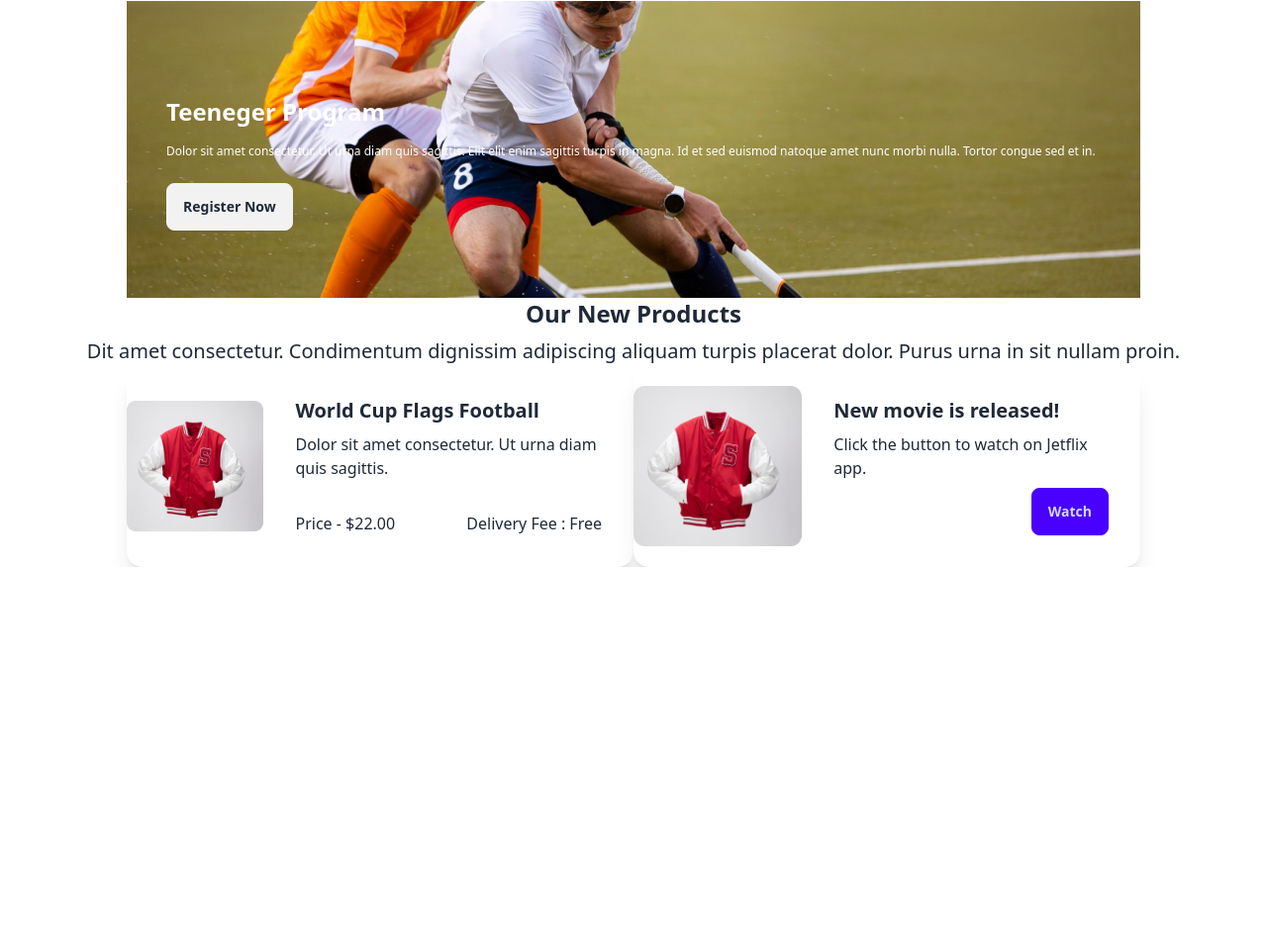
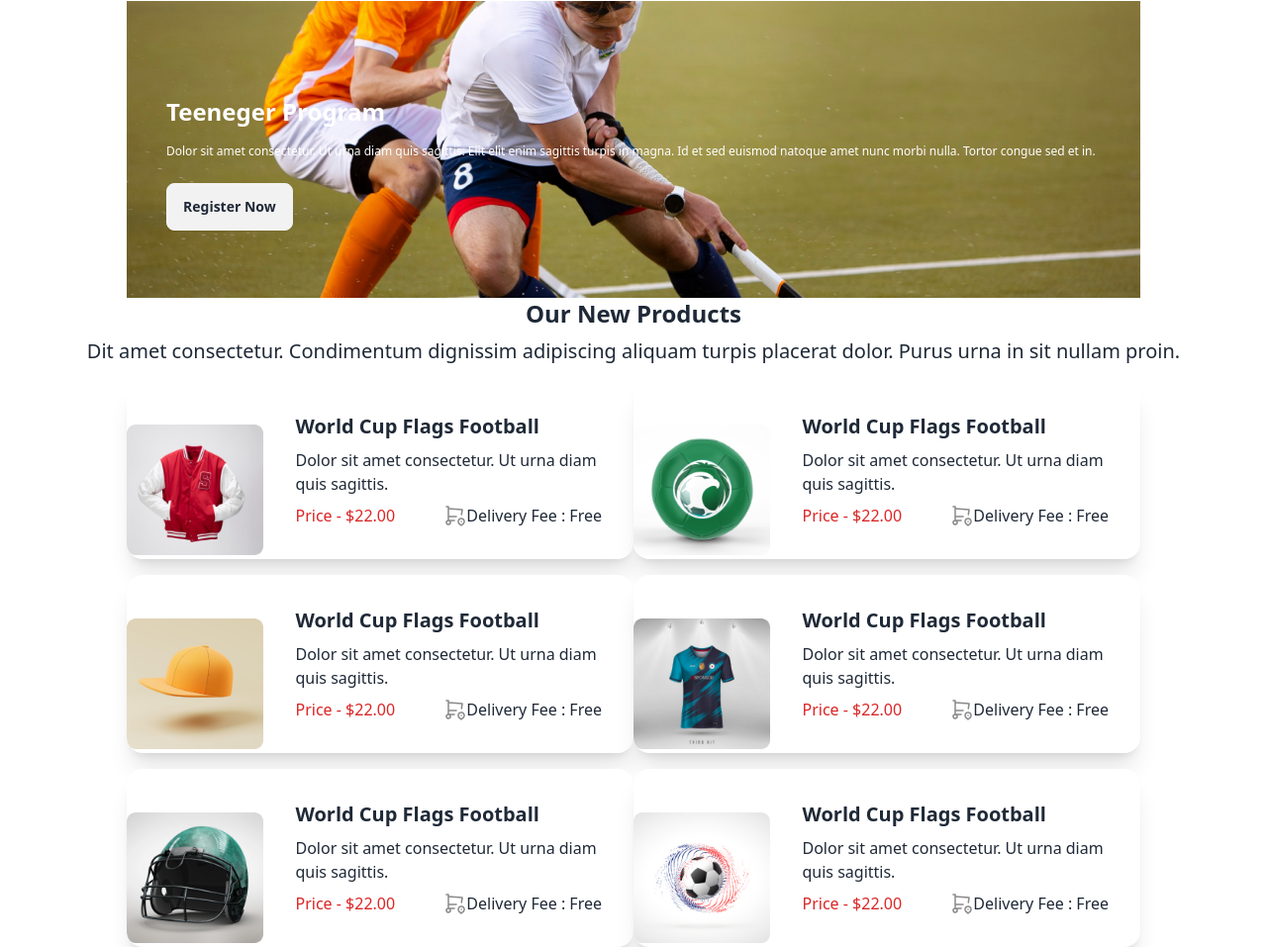
Before and after one commit to Numanahmed2005/Assignment-3, a plain HTML site: page index.html in a window 1280 px wide. Shown: the part 1655-2612 px from the top of the page at 99% size. Before the commit the page ends 2228 px from the top, so only its background shows below. Drawn offline with nearby package versions, Linux system fonts and the light colour scheme.

Commit message:
card add all

```diff
--- a/index.html
+++ b/index.html
@@ -134,28 +134,84 @@
           </div>
           <!--  card -->
           <div class="grid grid-rows-1 lg:grid-cols-2 w-[80%] mx-auto">
-            <div class="card card-side bg-base-100 shadow-xl">
-              <figure><img src="/Images/5.png" alt="Movie"/></figure>
+            <div class="card mt-4 lg:card-side bg-base-100 shadow-xl">
+              <figure class="pt-[40px]"><img src="/Images/5.png" alt="Movie"/></figure>
               <div class="card-body">
                 <h2 class="card-title"> World Cup Flags Football</h2>
                 <p> Dolor sit amet consectetur. Ut urna diam quis sagittis. </p>
                 <div class="card-actions justify-between">
-                  <h3> Price - $22.00</h3>
+                  <h3 class="text-red-600"> Price - $22.00</h3>
+                 <div class="flex"> <img src="/Images/Frame (1).jpg">
                   <h3> Delivery Fee : Free </h3>
+                </div>
                 </div>
               </div>
             </div>
-            <div class="card mt-2 card-side bg-base-100 shadow-xl lg:mt-0">
-              <figure><img src="/Images/5.png" alt="Movie"/></figure>
+            <div class="card mt-4 lg:card-side bg-base-100 shadow-xl">
+              <figure class="pt-[40px]"><img src="/Images/6.png" alt="Movie"/></figure>
               <div class="card-body">
-                <h2 class="card-title">New movie is released!</h2>
-                <p>Click the button to watch on Jetflix app.</p>
-                <div class="card-actions justify-end">
-                  <button class="btn btn-primary">Watch</button>
+                <h2 class="card-title"> World Cup Flags Football</h2>
+                <p> Dolor sit amet consectetur. Ut urna diam quis sagittis. </p>
+                <div class="card-actions justify-between">
+                  <h3 class="text-red-600"> Price - $22.00</h3>
+                 <div class="flex"> <img src="/Images/Frame (1).jpg">
+                  <h3> Delivery Fee : Free </h3>
+                </div>
                 </div>
               </div>
             </div>
-          </div>
+            <div class="card mt-4 lg:card-side bg-base-100 shadow-xl">
+              <figure class="pt-[40px]"><img src="/Images/7.png" alt="Movie"/></figure>
+              <div class="card-body">
+                <h2 class="card-title"> World Cup Flags Football</h2>
+                <p> Dolor sit amet consectetur. Ut urna diam quis sagittis. </p>
+                <div class="card-actions justify-between">
+                  <h3 class="text-red-600"> Price - $22.00</h3>
+                 <div class="flex"> <img src="/Images/Frame (1).jpg">
+                  <h3> Delivery Fee : Free </h3>
+                </div>
+                </div>
+              </div>
+            </div>
+            <div class="card mt-4 lg:card-side bg-base-100 shadow-xl">
+              <figure class="pt-[40px]"><img src="/Images/8.png" alt="Movie"/></figure>
+              <div class="card-body">
+                <h2 class="card-title"> World Cup Flags Football</h2>
+                <p> Dolor sit amet consectetur. Ut urna diam quis sagittis. </p>
+                <div class="card-actions justify-between">
+                  <h3 class="text-red-600"> Price - $22.00</h3>
+                 <div class="flex"> <img src="/Images/Frame (1).jpg">
+                  <h3> Delivery Fee : Free </h3>
+                </div>
+                </div>
+              </div>
+            </div>
+            <div class="card mt-4 lg:card-side bg-base-100 shadow-xl">
+              <figure class="pt-[40px]"><img src="/Images/9.png" alt="Movie"/></figure>
+              <div class="card-body">
+                <h2 class="card-title"> World Cup Flags Football</h2>
+                <p> Dolor sit amet consectetur. Ut urna diam quis sagittis. </p>
+                <div class="card-actions justify-between">
+                  <h3 class="text-red-600"> Price - $22.00</h3>
+                 <div class="flex"> <img src="/Images/Frame (1).jpg">
+                  <h3> Delivery Fee : Free </h3>
+                </div>
+                </div>
+              </div>
+            </div>
+            <div class="card  mt-4 lg:card-side bg-base-100 shadow-xl">
+              <figure class="pt-[40px]"><img src="/Images/10.png" alt="Movie"/></figure>
+              <div class="card-body">
+                <h2 class="card-title"> World Cup Flags Football</h2>
+                <p> Dolor sit amet consectetur. Ut urna diam quis sagittis. </p>
+                <div class="card-actions justify-between">
+                  <h3 class="text-red-600"> Price - $22.00</h3>
+                 <div class="flex"> <img src="/Images/Frame (1).jpg">
+                  <h3> Delivery Fee : Free </h3>
+                </div>
+                </div>
+              </div>
+            </div>
 
 
 
```
Also changed, not shown: Images/Frame (1).jpg (added), Images/eye.jpg (added), Images/love.jpg (added), Images/star.jpg (added).
